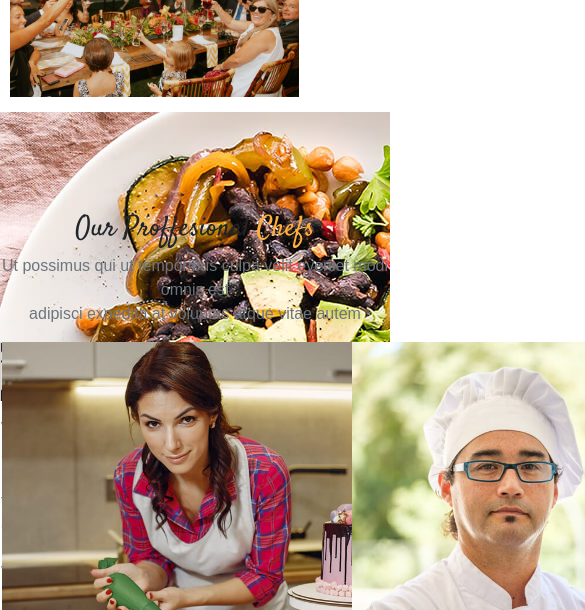
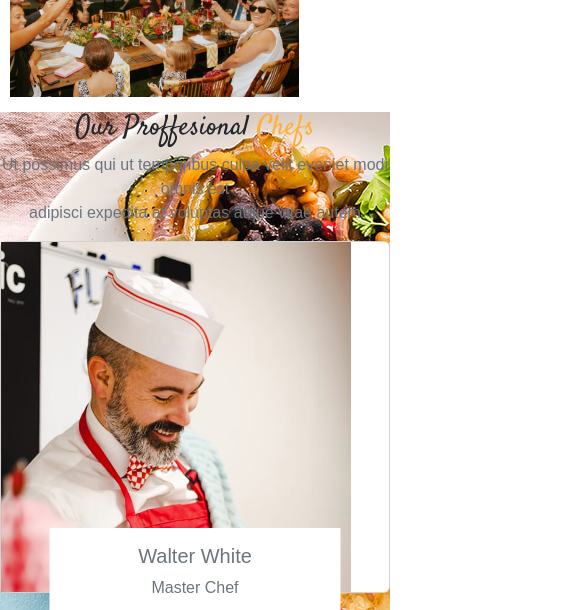
Before and after one commit to zakaria-20/zakaria_salami_final_project, a website: page index.html in a window 390 px wide. Shown: the part 7910-8520 px from the top of the page, 585 px wide, since content can reach past the window. Drawn offline with nearby package versions, Linux system fonts and the light colour scheme.

Commit message:
add responsive

```diff
--- a/index.html
+++ b/index.html
@@ -600,9 +600,12 @@
         </div>
     </section>
     <section class="gallery" id="gallery">
+        <div>
         <h1 class="text-center">Our Proffesional <span>Chefs</span></h1>
         <p class="text-center text-secondary">Ut possimus qui ut temporibus culpa velit eveniet modi omnis est<br>adipisci expedita at voluptas atque vitae autem</p>
+        </div>
         <div class="d-flex justify-content-around w-100 all-cards">
+
             <div class="d-flex flex-column position-relative card">
                 <div class="">
                     <img width="350px" src="./public/img/chefs/chefs-1.jpg" alt="">
@@ -623,7 +626,7 @@
             </div>
             <div class="d-flex flex-column position-relative">
                 <div class="">
-                    <img width="350px" src="./public/img/chefs/chefs-2.jpg" alt="">
+                    <img class="" width="350px" src="./public/img/chefs/chefs-2.jpg" alt="">
                 </div>
                 <div class="position-absolute top-100 start-50 translate-middle bg-white px-5 w-75 py-3">
 
--- a/src/sass/modules/home/_gallery.sass
+++ b/src/sass/modules/home/_gallery.sass
@@ -9,4 +9,15 @@
             font-family: statit
 @media (max-width:430px)
     .gallery
-        height: 500vh
+        height: 320vh
+        display: flex
+        flex-direction: column
+        padding: 0
+    .gallery .all-cards
+        flex-direction: column
+        // margin-top: 200px
+
+        gap: 70px
+        width: 80%
+        .card img
+            width: 350px
--- a/src/sass/modules/home/_section7.sass
+++ b/src/sass/modules/home/_section7.sass
@@ -24,3 +24,6 @@
 .background-carousel2
     background-image: url(../img/testimonials-bg.jpg)
     background-size: cover
+@media (max-width:430px)
+    .background-carousel2
+        margin: auto
```
Also changed, not shown: public/css/app.css, 1 other file.
